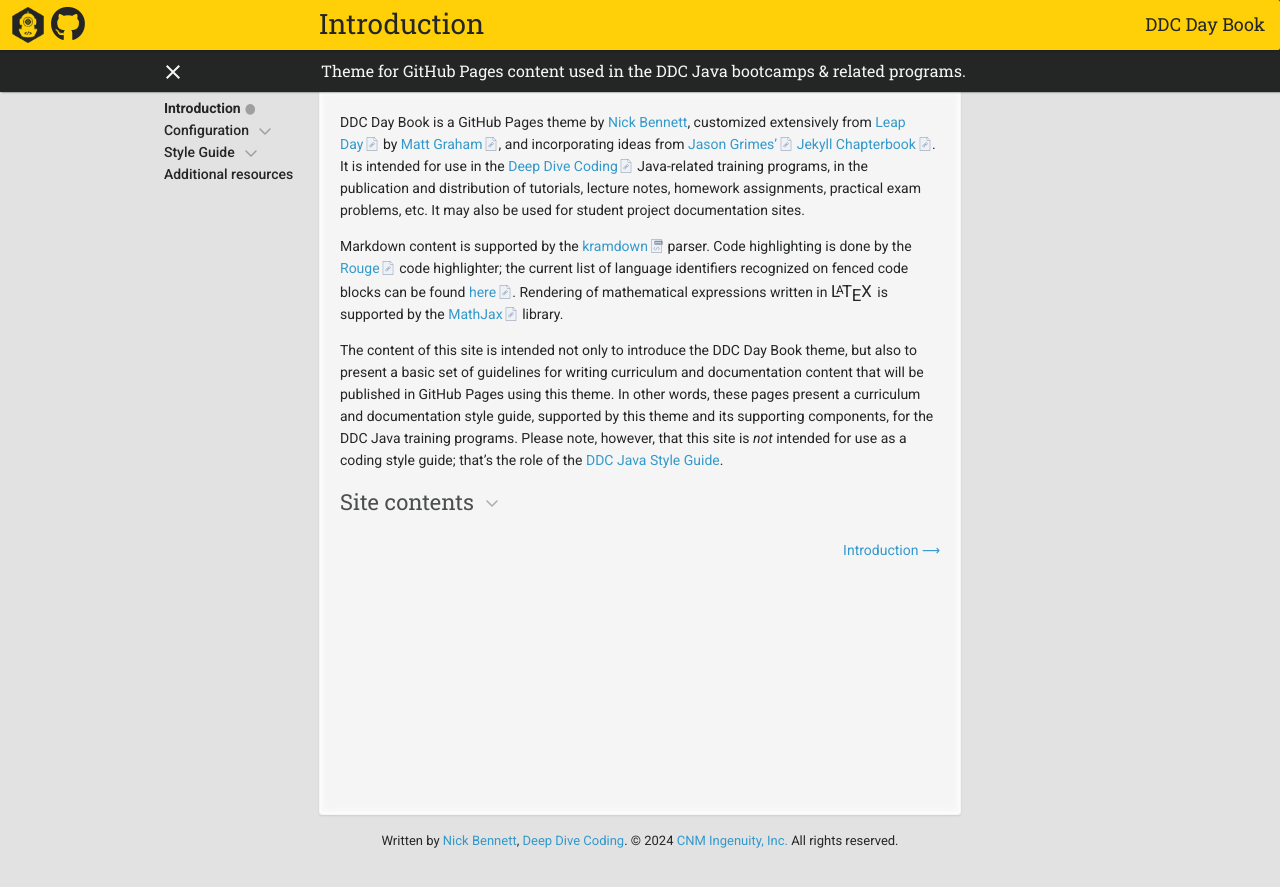
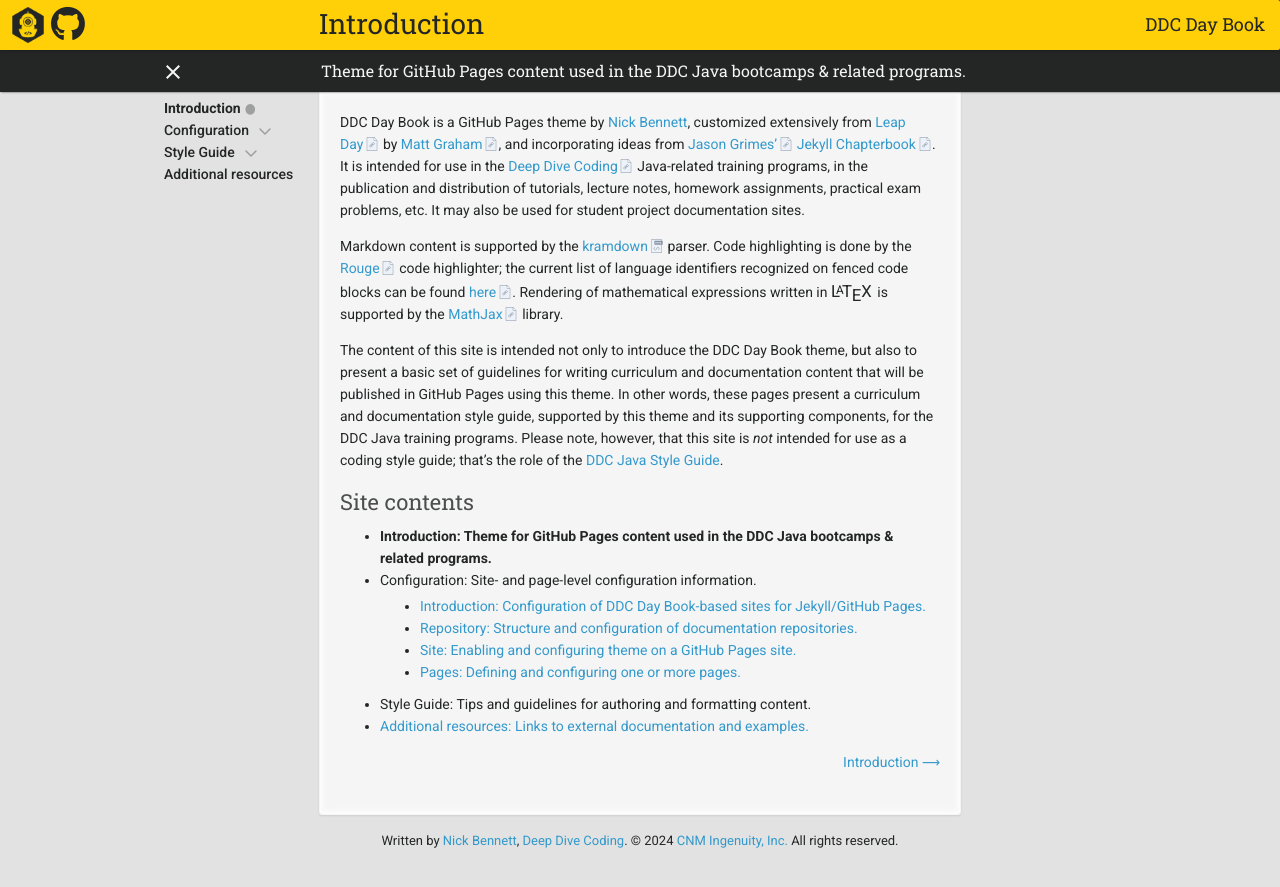
Before and after one commit to ddc-java/ddc-day-book, a Jekyll site: the page built from index.md, in a window 1280 px wide. Shown: the top 887 px of the page. Built offline with Jekyll 4.4.1, drawn with Linux system fonts in a browser that asks for light colours; nearby versions of some CDN libraries; our own code applies the rules of GitHub Pages for plain Markdown files; formulas are drawn with MathJax 3.

Commit message:
Explicit section ToC 3

```diff
--- a/index.md
+++ b/index.md
@@ -14,4 +14,4 @@
 
 ## Site contents
 
-{% include navigation-section.html classes='collapsible collapsed' %}
+{% include navigation-section.html %}
```
Also changed, not shown: configuration/index.md (+1 -1 lines), content/index.md (+1 -1 lines).
